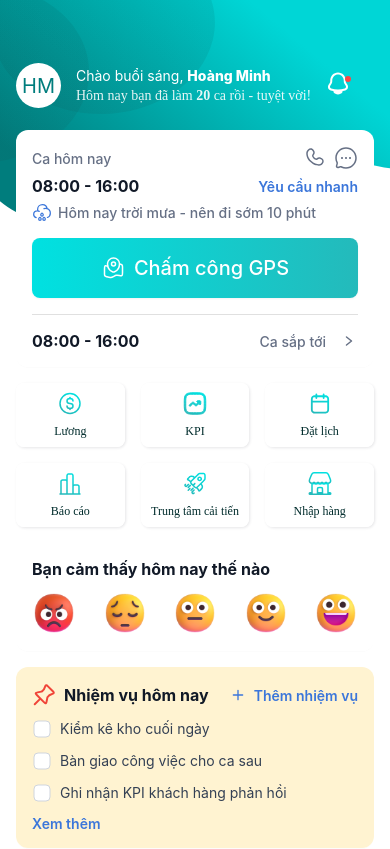
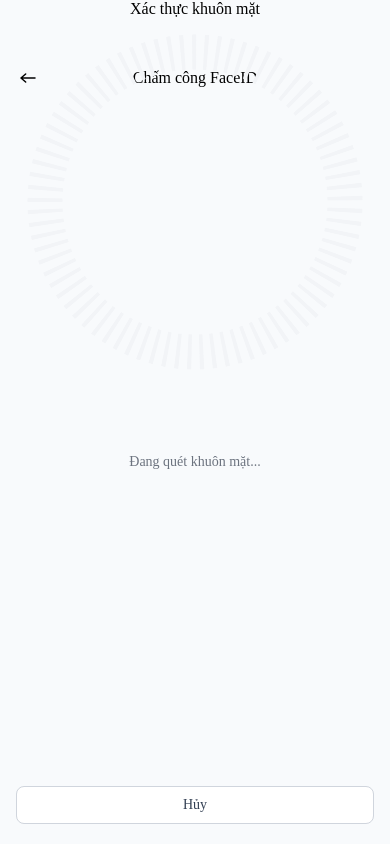
Before and after one commit to hoanghaip2005/MobileStaffApp, a React Native app: screen /FaceIDAttendance in a window 390 px wide. Shown: the top 849 px of the page. Built offline with nearby package versions, Linux system fonts and the light colour scheme.

Commit message:
view quét khuôn mặt

```diff
--- a/src/navigation/AppNavigator.tsx
+++ b/src/navigation/AppNavigator.tsx
@@ -6,12 +6,14 @@ import { createStackNavigator } from '@react-navigation/stack';
 import DashboardScreen from '../screens/DashboardScreen';
 import CareerRoadmapScreen from '../screens/CareerRoadmapScreen';
 import GPSAttendanceScreen from '../screens/GPSAttendanceScreen';
+import FaceIDAttendanceScreen from '../screens/FaceIDAttendanceScreen';
 
 // Define stack navigator types
 export type RootStackParamList = {
   Dashboard: undefined;
   CareerRoadmap: undefined;
   GPSAttendance: undefined;
+  FaceIDAttendance: undefined;
 };
 
 const Stack = createStackNavigator<RootStackParamList>();
@@ -37,6 +39,10 @@ export default function AppNavigator() {
           name="GPSAttendance"
           component={GPSAttendanceScreen}
         />
+        <Stack.Screen
+          name="FaceIDAttendance"
+          component={FaceIDAttendanceScreen}
+        />
       </Stack.Navigator>
     </NavigationContainer>
   );
--- a/src/screens/DashboardScreen.tsx
+++ b/src/screens/DashboardScreen.tsx
@@ -1097,6 +1097,7 @@ export default function DashboardScreen(props: DashboardScreenProps) {
                         shadowOpacity: 0.05,
                         shadowRadius: 2,
                         elevation: 2,
+                        display: "none",
                       }}
                     >
                       <Svg width="25" height="24" viewBox="0 0 25 24" fill="none">
@@ -1133,6 +1134,10 @@ export default function DashboardScreen(props: DashboardScreenProps) {
                   </TouchableOpacity>
 
                   {/* After button timekeeping FaceID */}
+                  <TouchableOpacity
+                    onPress={() => navigation.navigate('FaceIDAttendance')}
+                    activeOpacity={0.8}
+                  >
                     <ExpoLinearGradient
                       colors={["#00E1E1", "#24BABB"]}
                       start={{ x: 0, y: 0 }}
@@ -1151,7 +1156,6 @@ export default function DashboardScreen(props: DashboardScreenProps) {
                         shadowOpacity: 0.05,
                         shadowRadius: 2,
                         elevation: 2,
-                      display: "none",
                       }}
                     >
                       <Svg width="25" height="24" viewBox="0 0 25 24" fill="none">
@@ -1213,6 +1217,7 @@ export default function DashboardScreen(props: DashboardScreenProps) {
                         Chấm công FaceID
                       </Text>
                     </ExpoLinearGradient>
+                  </TouchableOpacity>
 
                   <View
                     style={{
--- /dev/null
+++ b/src/screens/FaceIDAttendanceScreen.tsx
@@ -0,0 +1,261 @@
+import React, { useState, useEffect } from "react";
+import {
+  View,
+  Text,
+  StyleSheet,
+  TouchableOpacity,
+  Alert,
+  Dimensions,
+  StatusBar,
+} from "react-native";
+
+import Svg, {
+  Path,
+  Circle,
+  Rect,
+  G,
+  Defs,
+  LinearGradient,
+  Stop,
+} from "react-native-svg";
+import { SafeAreaView } from "react-native-safe-area-context";
+import { useNavigation } from "@react-navigation/native";
+import { StackNavigationProp } from "@react-navigation/stack";
+import { RootStackParamList } from "../navigation/AppNavigator";
+
+const FONTS = {
+  interMedium: "Inter-Medium",
+  interSemiBold: "Inter-SemiBold",
+  interBold: "Inter-Bold",
+  interBlack: "Inter-Black",
+  interBlackItalic: "Inter-BlackItalic",
+  interBoldItalic: "Inter-BoldItalic",
+  interExtraBold: "Inter-ExtraBold",
+  interExtraBoldItalic: "Inter-ExtraBoldItalic",
+  interExtraLight: "Inter-ExtraLight",
+  interExtraLightItalic: "Inter-ExtraLightItalic",
+  interLight: "Inter-Light",
+  interLightItalic: "Inter-LightItalic",
+  interMediumItalic: "Inter-MediumItalic",
+  interRegular: "Inter-Regular",
+} as const;
+
+type FaceIDAttendanceScreenNavigationProp = StackNavigationProp<
+  RootStackParamList,
+  "FaceIDAttendance"
+>;
+
+export default function FaceIDAttendanceScreen() {
+  const navigation = useNavigation<FaceIDAttendanceScreenNavigationProp>();
+  const [isScanning, setIsScanning] = useState(false);
+  const [scanResult, setScanResult] = useState<string>("");
+  const [currentTime, setCurrentTime] = useState(new Date());
+
+  useEffect(() => {
+    const timer = setInterval(() => {
+      setCurrentTime(new Date());
+    }, 1000);
+
+    return () => clearInterval(timer);
+  }, []);
+
+  const handleFaceScan = () => {
+    setIsScanning(true);
+    setScanResult("");
+
+    // Simulate face scanning process
+    setTimeout(() => {
+      setIsScanning(false);
+      const success = Math.random() > 0.3; // 70% success rate for demo
+
+      if (success) {
+        setScanResult("success");
+        Alert.alert(
+          "Chấm công thành công!",
+          "FaceID đã được xác thực thành công.",
+          [{ text: "OK" }]
+        );
+      } else {
+        setScanResult("failed");
+        Alert.alert(
+          "Chấm công thất bại",
+          "Không thể xác thực FaceID. Vui lòng thử lại.",
+          [{ text: "Thử lại", onPress: () => setScanResult("") }]
+        );
+      }
+    }, 3000);
+  };
+
+  const formatTime = (date: Date) => {
+    return date.toLocaleTimeString("vi-VN", {
+      hour: "2-digit",
+      minute: "2-digit",
+      second: "2-digit",
+    });
+  };
+
+  const formatDate = (date: Date) => {
+    return date.toLocaleDateString("vi-VN", {
+      weekday: "long",
+      year: "numeric",
+      month: "long",
+      day: "numeric",
+    });
+  };
+
+  return (
+    <View style={[styles.container, {}]}>
+      {/* Header */}
+      <View style={{ flex: 0 }}>
+        <View style={{ height: 50 }}></View>
+        <View
+          style={{
+            flexDirection: "row",
+            alignItems: "center",
+            paddingHorizontal: 16,
+            paddingVertical: 16,
+            position: "relative",
+          }}
+        >
+          <Svg width="24" height="24" viewBox="0 0 24 24" fill="none">
+            <Path
+              d="M9.66667 16L5 12M5 12L9.66667 8M5 12H19"
+              stroke="black"
+              stroke-width="1.5"
+              stroke-miterlimit="10"
+              stroke-linecap="round"
+              stroke-linejoin="round"
+            />
+          </Svg>
+          <Text
+            style={{
+              position: "absolute",
+              left: 0,
+              right: 0,
+              textAlign: "center",
+              fontSize: 16,
+              fontFamily: FONTS.interMedium,
+            }}
+          >
+            Chấm công FaceID
+          </Text>
+        </View>
+      </View>
+
+      {/* Content Scanning FaceID */}
+      <View
+        style={{
+          flex: 1,
+          flexDirection: "column",
+          gap: 16,
+          paddingHorizontal: 16,
+        }}
+      >
+        <View>
+          <Text
+            style={{
+              fontFamily: FONTS.interSemiBold,
+              fontSize: 16,
+              textAlign: "center",
+            }}
+          >
+            Xác thực khuôn mặt
+          </Text>
+        </View>
+        <View
+          style={{
+            alignItems: "center",
+            position: "relative",
+            justifyContent: "center",
+          }}
+        >
+          <View
+            style={{
+              width: 240,
+              height: 240,
+              borderRadius: 120,
+              backgroundColor: "##D9D9D9",
+              position: "absolute",
+              zIndex: 1,
+            }}
+          ></View>
+          <Svg
+            width="336"
+            height="336"
+            viewBox="0 0 336 336"
+            fill="none"
+            style={{ position: "relative", zIndex: 2 }}
+          >
+            <Path
+              d="M18 168.008C18 85.1577 85.1577 18 168 18C250.842 18 318 85.1577 318 168.008C318 250.842 250.842 318.004 168 318.004C85.1577 318.008 18 250.846 18 168.008Z"
+              stroke="#F2F4F7"
+              strokeWidth="35.0449"
+              strokeMiterlimit="10"
+              strokeDasharray="3.88 7.76"
+            />
+          </Svg>
+        </View>
+        <View style={{ paddingVertical: 68 }}>
+          <Text
+            style={{
+              fontFamily: FONTS.interRegular,
+              fontSize: 14,
+              color: "#6C737F",
+              textAlign: "center",
+            }}
+          >
+            Đang quét khuôn mặt...
+          </Text>
+        </View>
+      </View>
+
+      {/* Bottom Button Container */}
+      <View
+        style={{
+          paddingHorizontal: 16,
+          paddingBottom: 20,
+          paddingTop: 16,
+        }}
+      >
+        <TouchableOpacity
+          onPress={() => navigation.goBack()}
+          style={{
+            backgroundColor: "#fff",
+            paddingHorizontal: 14,
+            paddingVertical: 10,
+            borderRadius: 8,
+            alignItems: "center",
+            justifyContent: "center",
+            borderWidth: 1,
+            borderColor: "#D0D5DD",
+            shadowColor: "#101828",
+            shadowOffset: {
+              width: 0,
+              height: 0.1,
+            },
+            shadowOpacity: 0.01,
+            shadowRadius: 1,
+            elevation: 1,
+          }}
+        >
+          <Text
+            style={{
+              color: "#344054",
+              fontFamily: FONTS.interMedium,
+              fontSize: 14,
+            }}
+          >
+            Hủy
+          </Text>
+        </TouchableOpacity>
+      </View>
+    </View>
+  );
+}
+
+const styles = StyleSheet.create({
+  container: {
+    flex: 1,
+    backgroundColor: "#F8FAFC",
+  },
+});
--- a/src/screens/GPSAttendanceScreen.tsx
+++ b/src/screens/GPSAttendanceScreen.tsx
@@ -22,13 +22,10 @@ import Svg, {
   LinearGradient,
   Stop,
 } from "react-native-svg";
-import { LinearGradient as ExpoLinearGradient } from "expo-linear-gradient";
 
 import { RootStackParamList } from "../navigation/AppNavigator";
 
 type NavigationProp = StackNavigationProp<RootStackParamList, "GPSAttendance">;
-
-const { width, height } = Dimensions.get("window");
 
 const styles = StyleSheet.create({
   container: {
```
Lines whose indentation alone changed are shown as unchanged.
